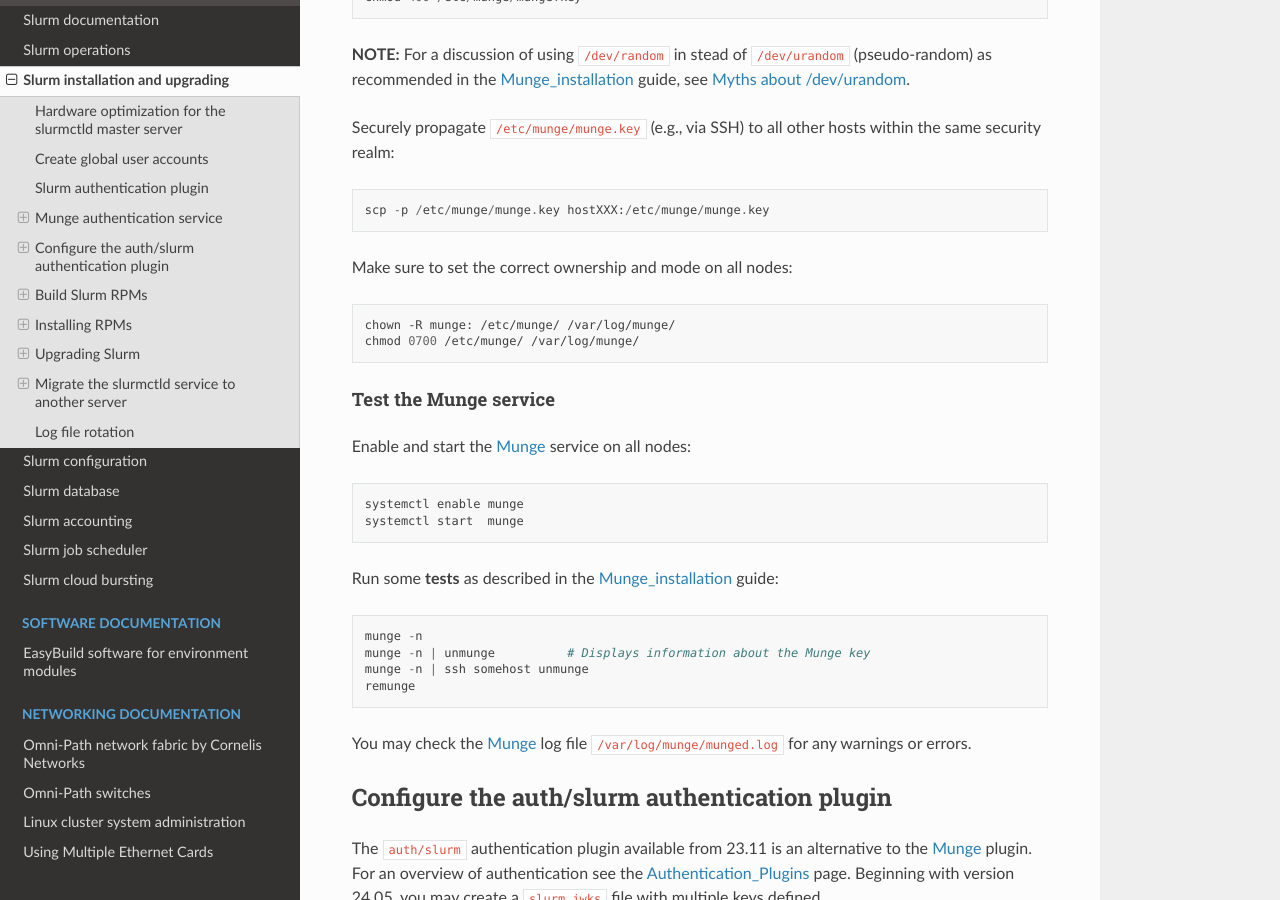
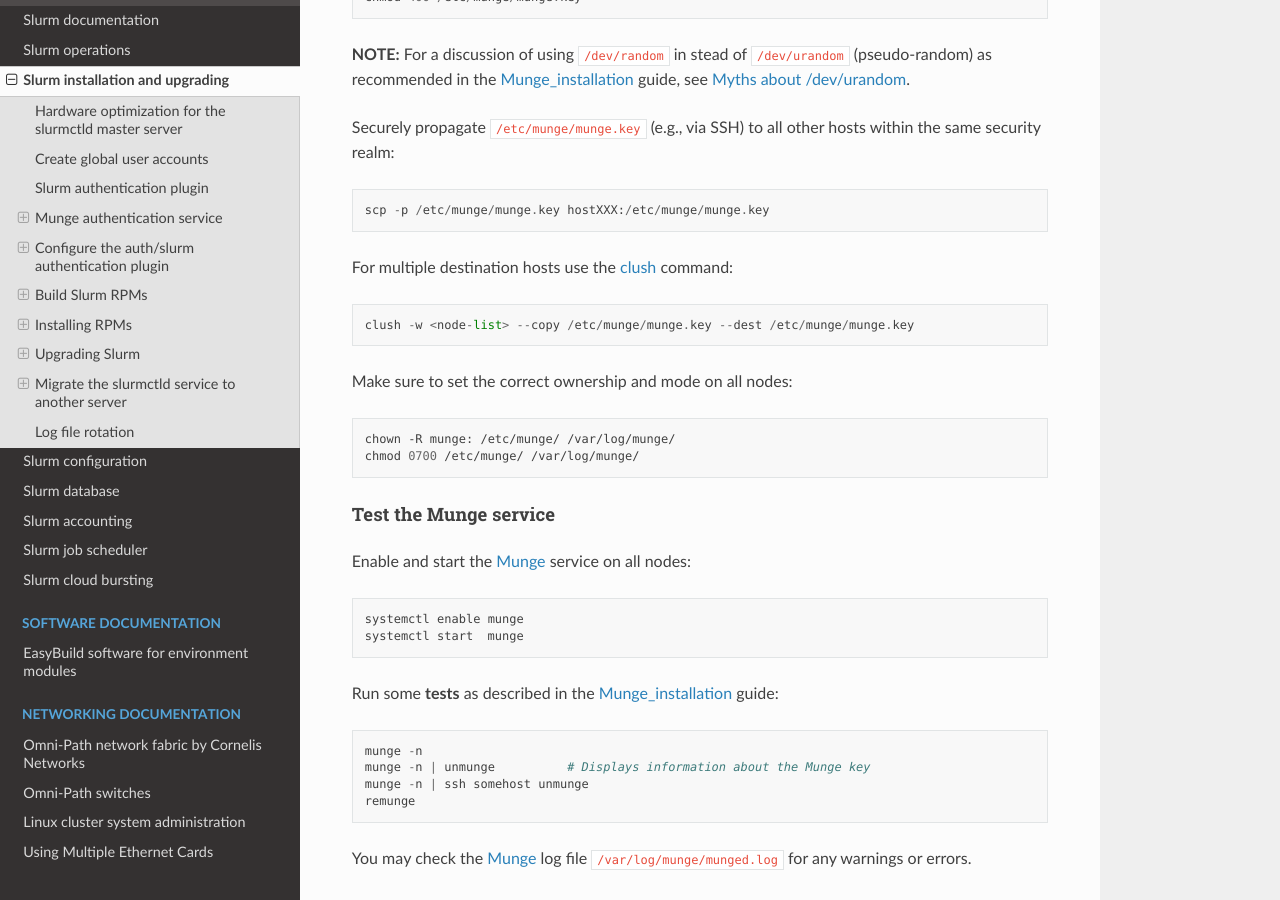
Before and after one commit to OleHolmNielsen/Niflheim_system, a Sphinx documentation site: the page built from docs/Slurm_installation.rst, in a window 1280 px wide and 900 px high, scrolled down 4229 px. Built offline with Sphinx 7.4.7 and the Read the Docs theme 3.1.0, drawn with Linux system fonts in a browser that asks for light colours.

Commit message:
Use clush for distributing munge.key

```diff
--- a/docs/Slurm_installation.rst
+++ b/docs/Slurm_installation.rst
@@ -204,6 +204,10 @@
 Securely propagate ``/etc/munge/munge.key`` (e.g., via SSH) to all other hosts within the same security realm::
 
   scp -p /etc/munge/munge.key hostXXX:/etc/munge/munge.key
+
+For multiple destination hosts use the clush_ command::
+
+  clush -w <node-list> --copy /etc/munge/munge.key --dest /etc/munge/munge.key
 
 Make sure to set the correct ownership and mode on all nodes:
 
```
